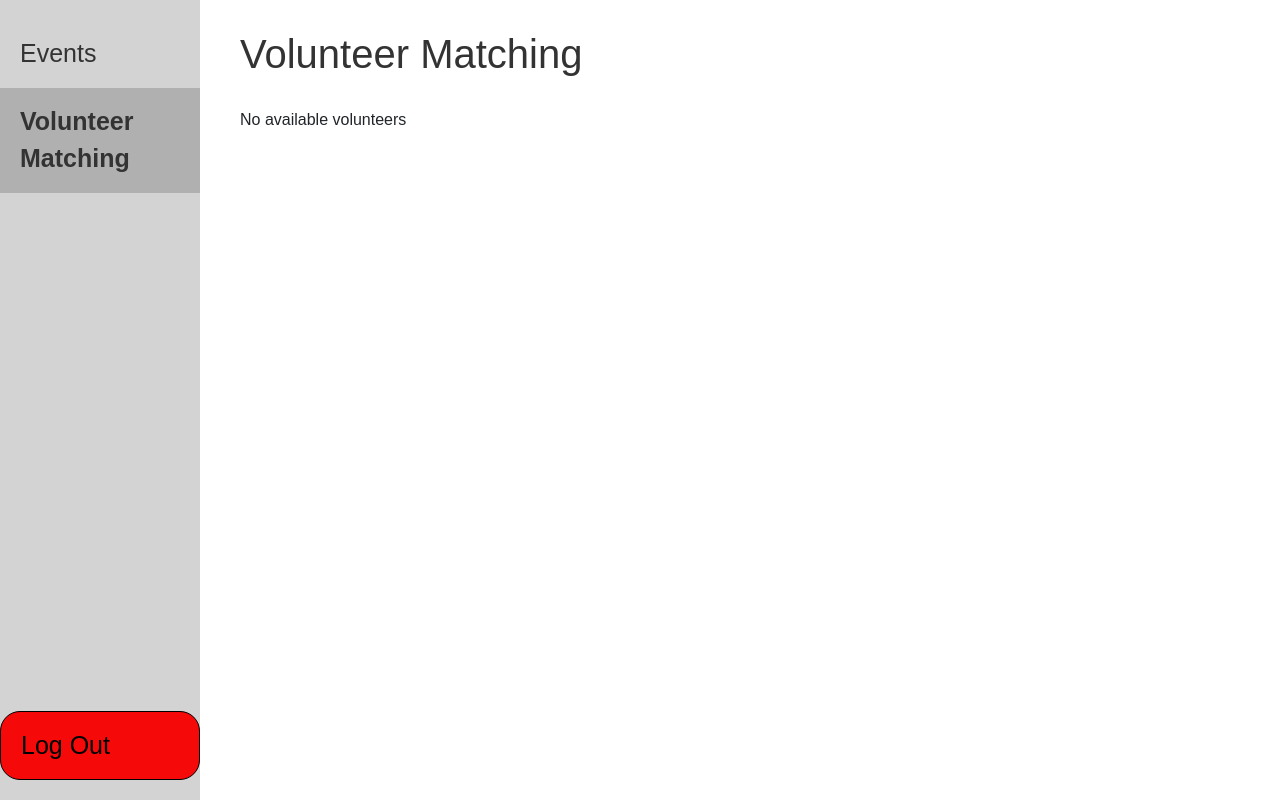
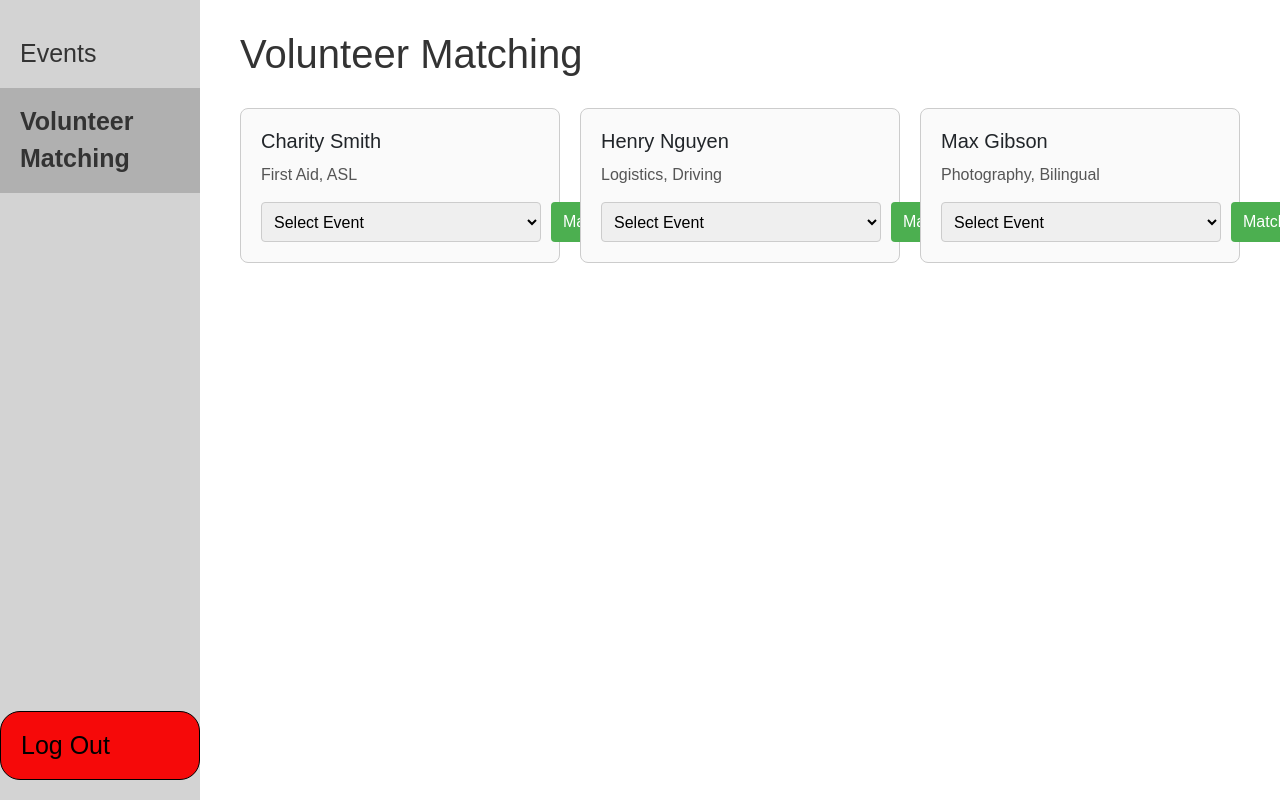
Before and after one commit to dancalvac/COSC4353_Group14, a React (Vite) app in the folder client/: page /adminMatching in a window 1280 px wide. Built offline with nearby package versions, Linux system fonts and the light colour scheme.

Commit message:
Finish up admin matching page

```diff
--- a/client/src/components/AdminMatching.css
+++ b/client/src/components/AdminMatching.css
@@ -68,10 +68,69 @@
     margin-bottom: 30px;
     font-weight: normal;
 }
+
+/*Volunteer Grid*/
+
+    .am-volunteer-list {
+        display:grid;
+        grid-template-columns: repeat(auto-fill, minmax(250px, 1fr));
+        gap: 20px;
+    }
+
+    .am-volunteer-card {
+        background: #fafafa;
+        border: 1px solid #ccc;
+        border-radius: 8px;
+        padding: 20px;
+    }
+
+    .am-volunteer-name {
+        font-size:20px;
+        margin-bottom: 10px;
+    }
+
+    .am-volunteer-skills {
+        font-size: 16px;
+        margin-bottom: 15px;
+        color: #555;
+    }
+
+
+    /*Match controls*/
+    .am-match-controls {
+        display: flex;
+        gap: 10px;
+    }
+
+    .am-event-select {
+        flex:1;
+        padding: 8px;
+        border: 1px solid #ccc;
+        border-radius: 4px;
+    }
+
+    .am-match-button {
+        padding: 8px 12px;
+        background-color: #4caf50;
+        color: white;
+        border: none;
+        border-radius: 4px;
+        cursor: pointer;
+    }
+
+    .am-match-button:hover {
+        background-color: #45a049
+    }
+
 /* Responsive Design */
 @media (max-width: 768px) {
     .am-admin-matching {
         flex-direction: column;
+    }
+
+    .am-no-volunteers {
+        font-style: italic;
+        color: #413f3f;
     }
 
     .am-sidebar {
@@ -96,5 +155,17 @@
         font-size: 28px;
     }
 
+    .am-volunteer-list {
+        grid-template-columns: 1fr;
+    }
+
+    .am-match-controls {
+        flex-direction: column;
+    }
+
+    .am-event-select,
+    .am-match-button {
+        width:100%;
+    }
 
 }
--- a/client/src/components/AdminMatching.jsx
+++ b/client/src/components/AdminMatching.jsx
@@ -1,28 +1,51 @@
-import React from "react";
+import React, { useEffect, useState } from "react";
 import { useNavigate } from 'react-router-dom';
 import './AdminMatching.css';
 
 function AdminMatching() {
     const navigate = useNavigate();
+    const [volunteers, setVolunteers] = useState([]);
+    const [events, setEvents] = useState([]);
+
+    useEffect(() => {
+        /* Some hard coded volunteer names and events for now */
+        const sampleVolunteers = [
+            { id: 1, name: "Charity Smith", skills: "First Aid, ASL" },
+            { id: 2, name: "Henry Nguyen",   skills: "Logistics, Driving" },
+            { id: 3, name: "Max Gibson",    skills: "Photography, Bilingual" }
+        ];
+        const sampleEvents = [
+            { id: 1, name: "Community Cleanup", date: "2025-07-15" },
+            { id: 2, name: "Fundraising Gala",  date: "2025-08-01" },
+            { id: 3, name: "Food Drive", date: "2025-09-10" }
+        ];
+        setVolunteers(sampleVolunteers);
+        setEvents(sampleEvents);
+    }, []);
 
     const handleEvents = () => {
         console.log("Navigate to Admin Events");
-        navigate('/adminEvents');
+            navigate('/adminEvents');
     };
 
-
     const handleLogout = () => {
-        console.log("Logout admin");
+        console.log("Logout admin")
         navigate('/');
     };
+
+    const handleMatch = (volunteerId, eventId) => {
+        console.log(`Match volunteer ${volunteerId} → event ${eventId}`);
+        setVolunteers(v => v.filter(x => x.id !== volunteerId));
+    };
+
     return (
         <div className="am-admin-matching">
-            {/* Sidebar Navigation */}
+            {/* Sidebar */}
             <div className="am-sidebar">
                 <button className="am-sidebar-item" onClick={handleEvents}>
                     Events
                 </button>
-                <button className="am-sidebar-item active" >
+                <button className="am-sidebar-item active">
                     Volunteer Matching
                 </button>
                 <button className="am-logout-button" onClick={handleLogout}>
@@ -30,10 +53,44 @@ function AdminMatching() {
                 </button>
             </div>
 
-            {/* Main Content */}
+            {/* Main Content*/}
             <div className="am-main-content">
                 <h1 className="am-matching-title">Volunteer Matching</h1>
-                <p>No available volunteers</p>
+
+                {volunteers.length === 0 ? (
+                    <p className="am-no-volunteers">No available volunteers</p>
+                ) : (
+                    <div className="am-volunteer-list">
+                        {volunteers.map(vol => (
+                            <div key={vol.id} className="am-volunteer-card">
+                                <h2 className="am-volunteer-name">{vol.name}</h2>
+                                <p className="am-volunteer-skills">{vol.skills}</p>
+                                <div className="am-match-controls">
+                                    <select className="am-event-select" defaultValue="">
+                                        <option value="" disabled>
+                                            Select Event
+                                        </option>
+                                        {events.map(e => (
+                                            <option key={e.id} value={e.id}>
+                                                {e.name} ({e.date})
+                                            </option>
+                                        ))}
+                                    </select>
+                                    <button
+                                        className="am-match-button"
+                                        onClick={e => {
+                                            const select = e.target.previousSibling;
+                                            const eventId = parseInt(select.value);
+                                            if (eventId) handleMatch(vol.id, eventId);
+                                        }}
+                                    >
+                                        Match
+                                    </button>
+                                </div>
+                            </div>
+                        ))}
+                    </div>
+                )}
             </div>
         </div>
     );
```
